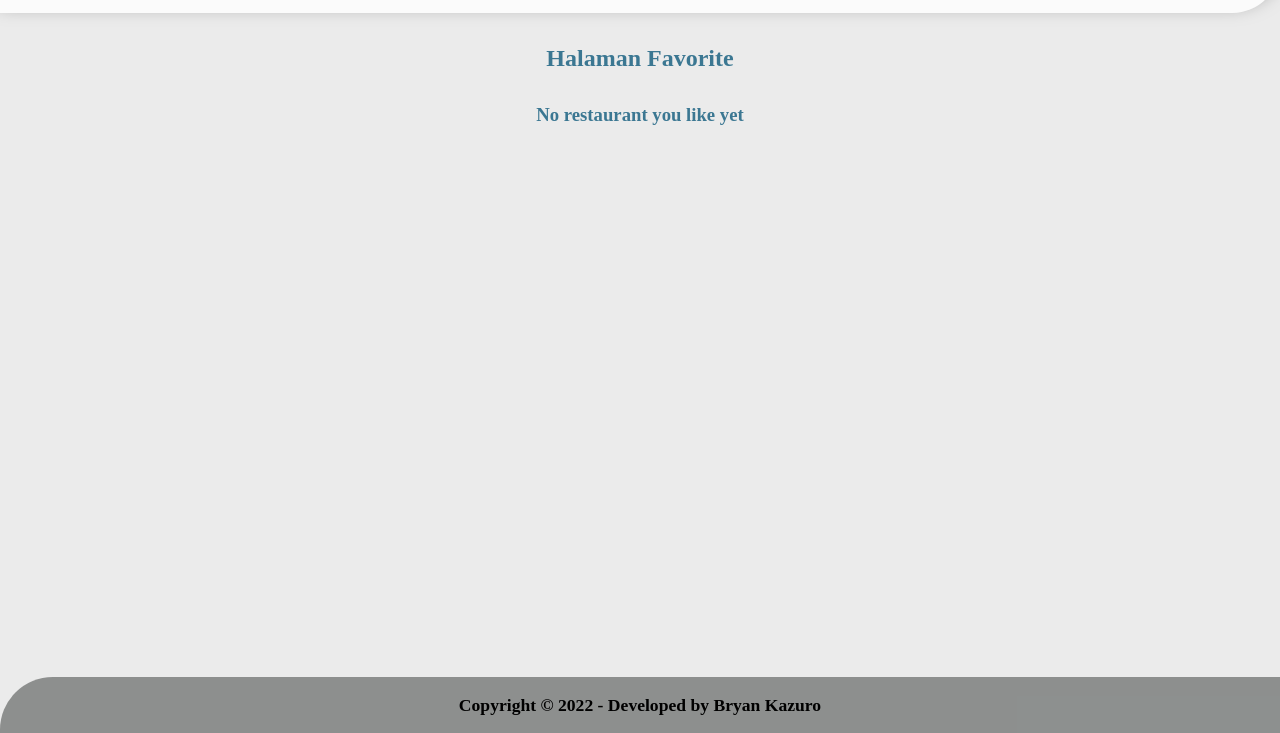
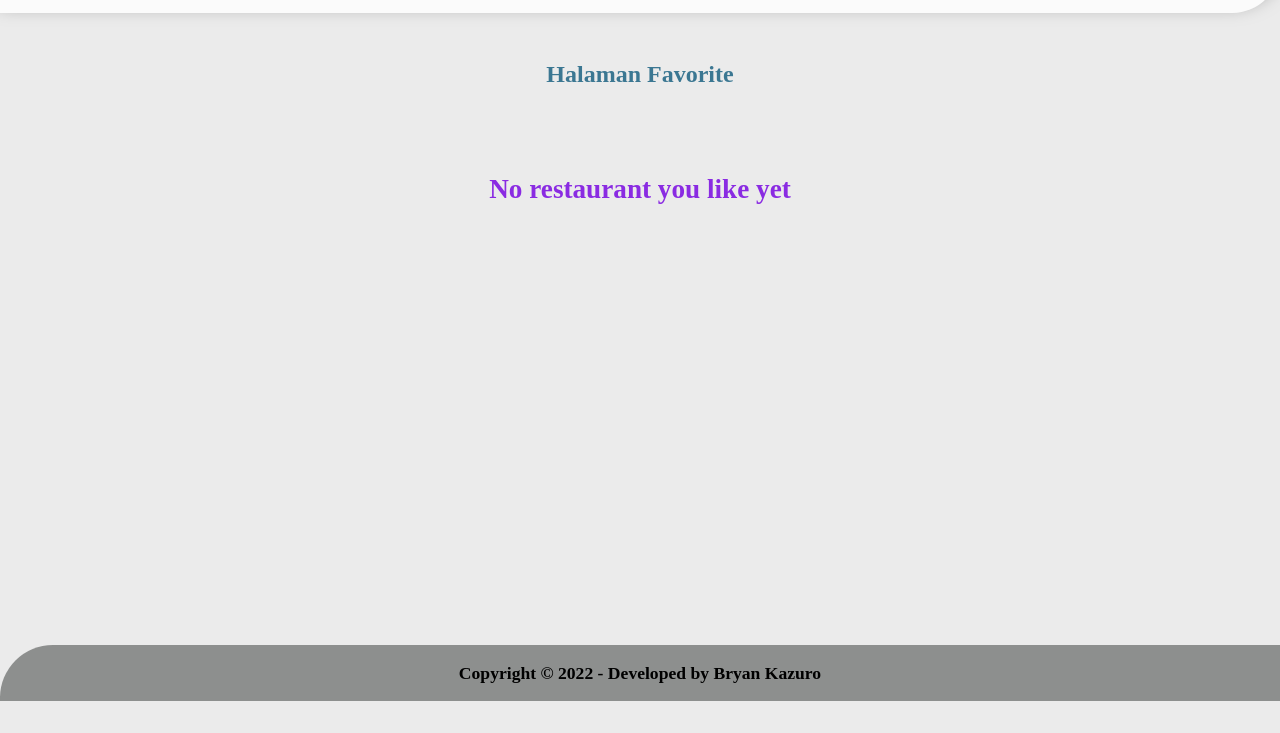
Before and after one commit to bryankazuro04/Alres-Restaurant-apps, a website built with webpack: page src/templates/index.html in a window 1280 px wide. Both pictures are taken after a click on the link "Favorite". Shown: the part 67-800 px from the top of the page. Built offline with nearby package versions, Linux system fonts and the light colour scheme; no server answers; a web font is replaced by a local one; what serviceworker-webpack-plugin would draw is missing.

Commit message:
add favorite container style

```diff
--- a/src/styles/_restaurant-favorite.scss
+++ b/src/styles/_restaurant-favorite.scss
@@ -1,9 +1,20 @@
 .main-container {
-  margin: 2em auto;
-  max-width: 1200px;
   display: flex;
   flex-direction: column;
   gap: 2rem;
+}
+
+.favorite-container {
+  margin: 0 auto;
+  h1 {
+    margin-top: 2em;
+  }
+  .restaurant__favorite {
+    h1 {
+      font-size: 1.7em;
+      color: blueviolet;
+    }
+  }
 }
 
 .restaurant__favorite {
```
